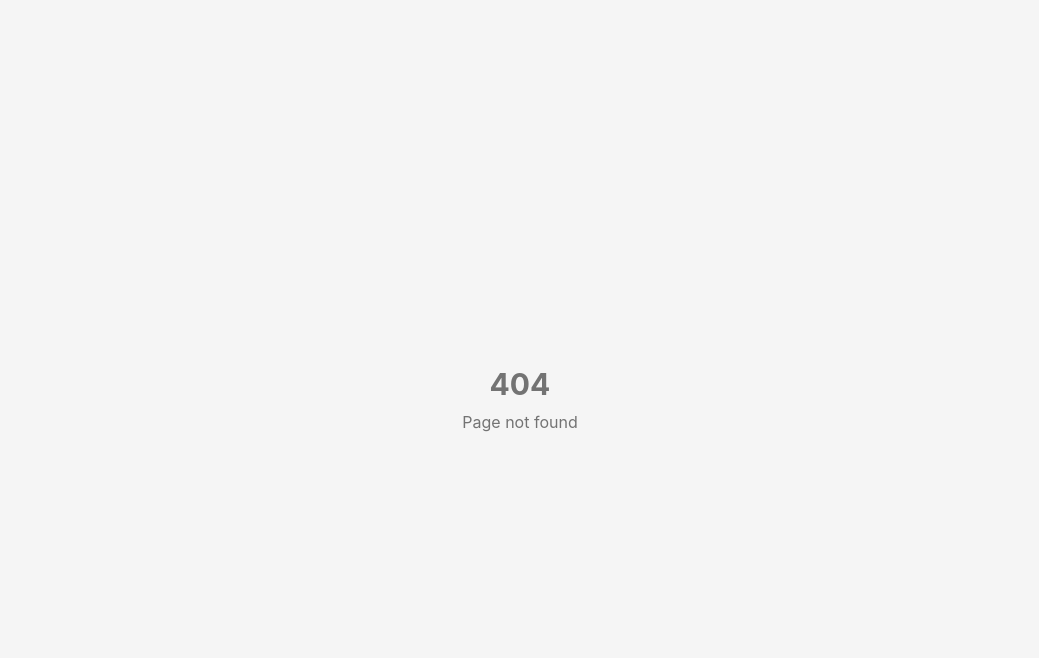
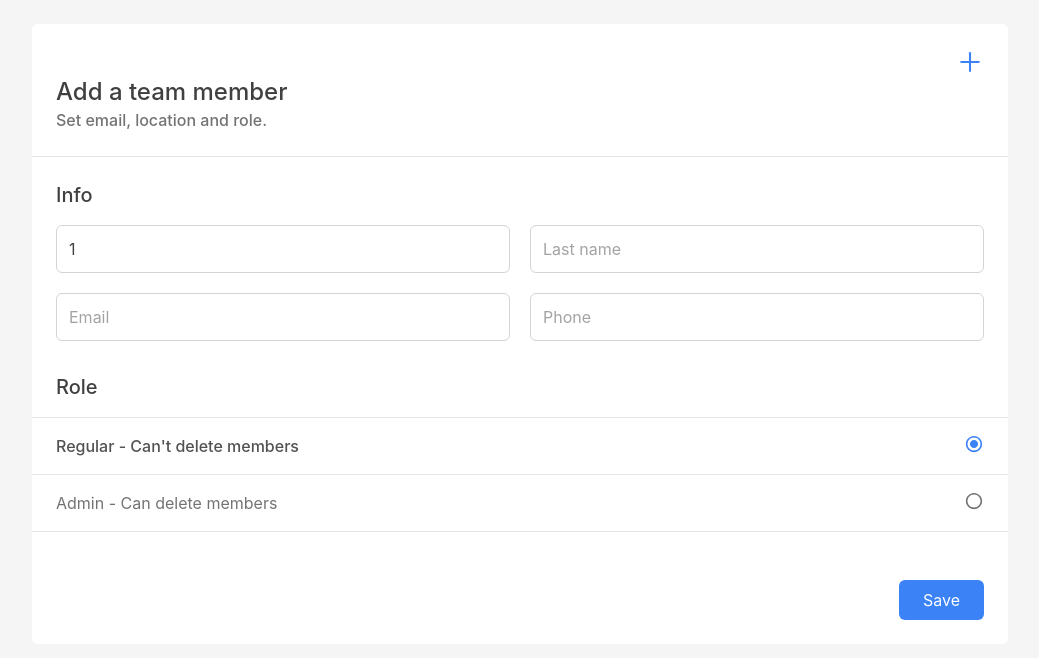
Before and after one commit to AKAspanion/teams-test, a React (Create React App) app: page /1/edit in a window 1280 px wide. Before the commit this address had no page. Shown: the top 658 px of the page, without its empty margins (120-1159 px from the left). Built offline with nearby package versions, Linux system fonts and the light colour scheme.

Commit message:
Edit page complete

```diff
--- a/src/@types/common.d.ts
+++ b/src/@types/common.d.ts
@@ -16,12 +16,15 @@ declare type ContainerProps = {
 };
 
 declare type InputProps = {
+  type?: string;
   value: string;
+  error?: boolean;
   onInput?: Function;
   placeholder?: string;
 };
 
 declare type ButtonProps = {
+  onClick?: Function;
   className?: string;
 };
 
@@ -30,3 +33,7 @@ declare type HeadingProps = {
   subtitle: string;
   className?: string;
 };
+
+declare type AppParams = {
+  id?: string;
+};
--- a/src/components/button/index.tsx
+++ b/src/components/button/index.tsx
@@ -1,7 +1,11 @@
-const Button = ({ children }: React.PropsWithChildren<ButtonProps>) => {
+const Button = ({
+  onClick,
+  children,
+}: React.PropsWithChildren<ButtonProps>) => {
   return (
     <button
       type="button"
+      onClick={() => onClick && onClick()}
       className="px-6 py-2 text-sm md:text-base focus:outline-none bg-blue-500 hover:bg-blue-600 rounded-md text-white">
       {children}
     </button>
--- a/src/components/input/index.tsx
+++ b/src/components/input/index.tsx
@@ -1,11 +1,17 @@
+import cs from 'classnames';
+
 const Input = (props: InputProps) => {
-  const { value, onInput, placeholder } = props;
+  const { value, error = false, type = 'text', onInput, placeholder } = props;
   return (
     <input
+      type={type}
       value={value}
       placeholder={placeholder}
       onChange={(elem) => onInput && onInput(elem.target.value)}
-      className="p-2 px-3 h-10 md:h-12 w-full focus:outline-none focus:border-blue-500 text-sm md:text-base border border-gray-300 text-gray-700 rounded-md"
+      className={cs(
+        'p-2 px-3 h-10 md:h-12 w-full focus:outline-none focus:border-blue-500 text-sm md:text-base border text-gray-700 rounded-md',
+        { 'border-red-300': error, 'border-gray-300': !error },
+      )}
     />
   );
 };
--- a/src/hooks/useUserForm.ts
+++ b/src/hooks/useUserForm.ts
@@ -1,17 +1,34 @@
-import { useState } from 'react';
+import { useEffect, useState } from 'react';
 
 type FormType = { [key: string]: any };
 
 export const useUserForm = (initialState: FormType) => {
+  const validationObj = (state: FormType) =>
+    Object.keys(state).reduce((obj, key) => {
+      return { ...obj, [key]: !!state[key] };
+    }, {});
+
   const [user, setUserState] = useState<FormType>(initialState ?? {});
+  const [userValidation, setUserValidation] = useState<FormType>({});
 
   const setUser = (key: string, value: any) => {
     if (user[key] === undefined) {
       throw new Error('Invalid key');
     }
 
+    setUserValidation((state) => ({ ...state, [key]: !!value }));
+
     setUserState((state) => ({ ...state, [key]: value }));
   };
 
-  return { user, setUser };
+  const validate = () => {
+    setUserValidation((state) => ({ ...state, ...validationObj(user) }));
+  };
+
+  useEffect(() => {
+    setUserState(() => ({ ...initialState }));
+    setUserValidation(() => ({}));
+  }, [initialState]);
+
+  return { user, userValidation, setUser, validate };
 };
--- a/src/routes/index.tsx
+++ b/src/routes/index.tsx
@@ -1,6 +1,6 @@
 import { BrowserRouter as Router, Route, Switch } from 'react-router-dom';
 
-import { Add, Home, NotFound } from '../views';
+import { Add, Edit, Home, NotFound } from '../views';
 
 const Routes = () => {
   return (
@@ -12,6 +12,9 @@ const Routes = () => {
         <Route exact path="/add">
           <Add />
         </Route>
+        <Route exact path="/:id/edit">
+          <Edit />
+        </Route>
         <Route path="*">
           <NotFound />
         </Route>
--- a/src/views/add/index.tsx
+++ b/src/views/add/index.tsx
@@ -1,17 +1,53 @@
 import cs from 'classnames';
+import { useEffect, useState } from 'react';
+import { useParams } from 'react-router-dom';
 import { IoMdRadioButtonOff, IoMdRadioButtonOn } from 'react-icons/io';
 
 import { Container, Heading, Button, Input } from '../../components';
 import { useUserForm } from '../../hooks/useUserForm';
 
-const Add = () => {
-  const { user, setUser } = useUserForm({
+type AddProps = {
+  type?: string;
+};
+
+const Add = ({ type = 'add' }: AddProps) => {
+  const params = useParams<AppParams>();
+
+  const [editUser, setEditUser] = useState<any>({
     isAdmin: false,
     firstName: '',
     lastName: '',
     email: '',
     phone: '',
   });
+
+  const { user, userValidation, setUser, validate } = useUserForm(editUser);
+
+  const handleClick = () => {
+    validate();
+
+    const { firstName, email } = userValidation;
+
+    if (email && firstName) {
+      console.log('add user', user);
+    }
+  };
+
+  useEffect(() => {
+    if (type === 'edit') {
+      const { id } = params;
+
+      setTimeout(() => {
+        setEditUser({
+          isAdmin: false,
+          firstName: id,
+          lastName: '',
+          email: '',
+          phone: '',
+        });
+      }, 1000);
+    }
+  }, [params, type]);
 
   return (
     <Container>
@@ -28,6 +64,7 @@ const Add = () => {
           <Input
             value={user.firstName}
             placeholder="First name"
+            error={userValidation.firstName === false}
             onInput={(v: string) => setUser('firstName', v)}
           />
           <Input
@@ -40,12 +77,13 @@ const Add = () => {
           <Input
             value={user.email}
             placeholder="Email"
-            onInput={(v: string) => setUser('lastName', v)}
+            error={userValidation.email === false}
+            onInput={(v: string) => setUser('email', v)}
           />
           <Input
             value={user.phone}
             placeholder="Phone"
-            onInput={(v: string) => setUser('lastName', v)}
+            onInput={(v: string) => setUser('phone', v)}
           />
         </div>
       </div>
@@ -91,7 +129,7 @@ const Add = () => {
         </div>
       </div>
       <div className="p-3 md:p-6 flex justify-end">
-        <Button>Save</Button>
+        <Button onClick={() => handleClick()}>Save</Button>
       </div>
     </Container>
   );
--- /dev/null
+++ b/src/views/edit/index.tsx
@@ -0,0 +1,7 @@
+import Add from '../add';
+
+const Edit = () => {
+  return <Add type="edit" />;
+};
+
+export default Edit;
--- a/src/views/index.ts
+++ b/src/views/index.ts
@@ -1,6 +1,7 @@
 import Add from './add';
+import Edit from './edit';
 import Home from './home';
 import ErrorFallback from './error';
 import NotFound from './not-found';
 
-export { Add, Home, NotFound, ErrorFallback };
+export { Add, Edit, Home, NotFound, ErrorFallback };
--- a/tailwind.config.js
+++ b/tailwind.config.js
@@ -6,6 +6,7 @@ module.exports = {
   theme: {
     extend: {},
     colors: {
+      red: colors.red,
       blue: colors.blue,
       black: colors.black,
       white: colors.white,
```
